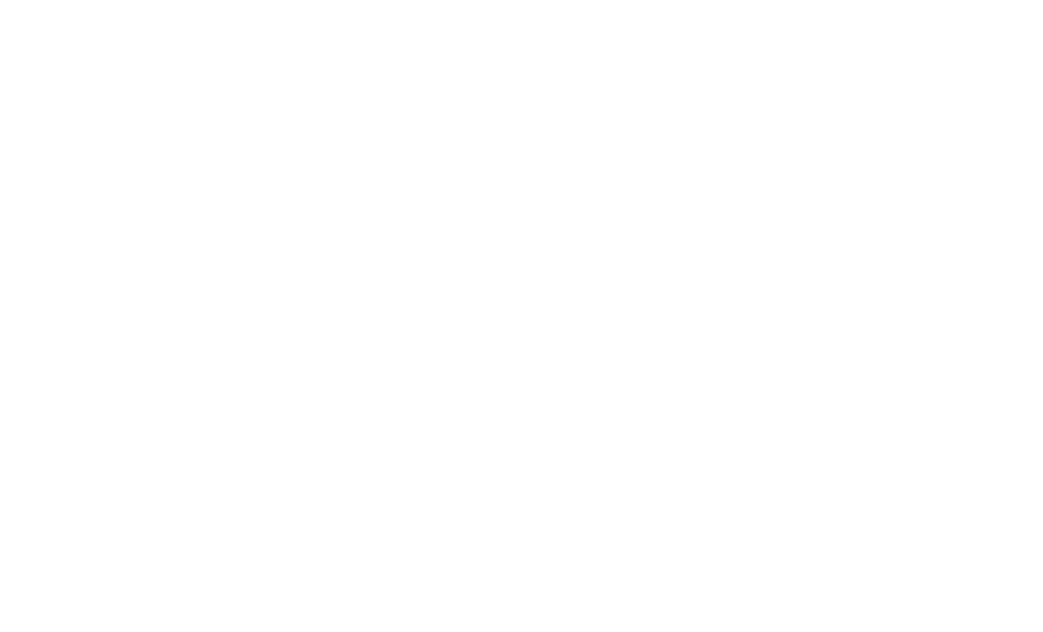
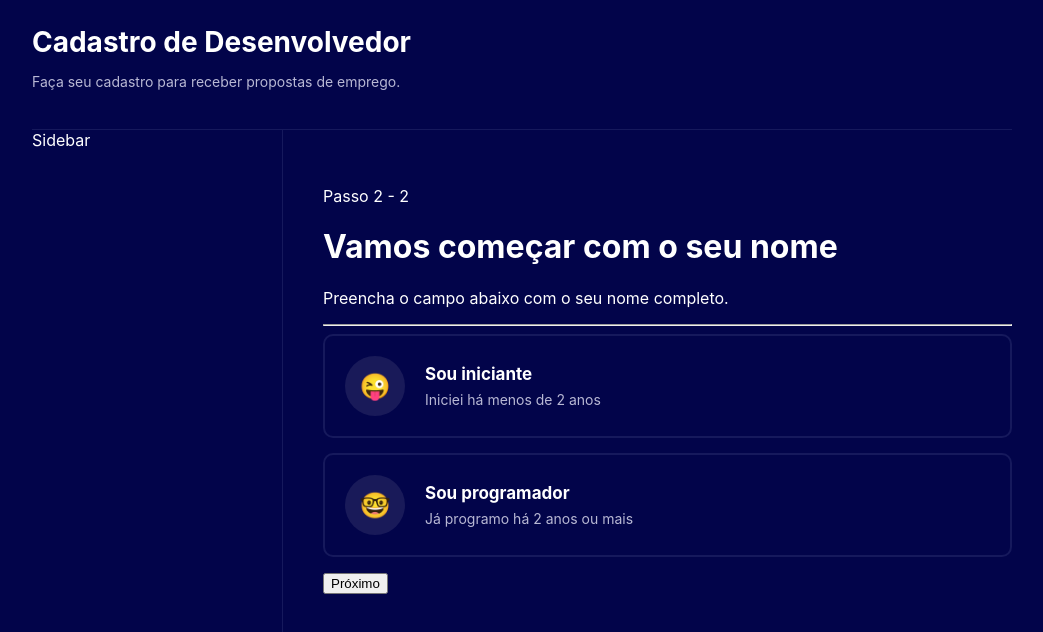
Before and after one commit to JrzenonDev/multi-step-form-react, a React (Create React App) app: page /step2 in a window 1280 px wide. Shown: the top 632 px of the page, without its empty margins (118-1161 px from the left). Built offline with nearby package versions, Linux system fonts and the light colour scheme.

Commit message:
adjusts in structure component FormStep2

```diff
--- a/src/pages/FormStep2/index.tsx
+++ b/src/pages/FormStep2/index.tsx
@@ -1,9 +1,56 @@
+import { useHistory } from 'react-router-dom'
 import * as C from './styles'
+import { useForm, FormActions } from '../../contexts/FormContext'
+import { Theme } from '../../components/Theme'
+import { useEffect } from 'react'
+import { SelectOption } from '../../components/SelectOption'
 
 export const FormStep2 = () => {
+
+  console.log('Form 2')
+
+  const { state, dispatch } = useForm()
+  const history = useHistory()
+
+  useEffect(() => {
+    dispatch({
+      type: FormActions.setCurrentStep,
+      payload: 2
+    })
+    // eslint-disable-next-line react-hooks/exhaustive-deps
+  }, [])
+
+  const handleNextStep = () => {
+    if (state.name !== '') {
+      history.push('/step3')
+    } else {
+      alert('O campo nome não pode ser vazio.')
+    }
+  }
+
   return (
-    <C.Container>
+    <Theme>
+      <C.Container>
+        <p>Passo 2 - {state.currentStep}</p>
+        <h1>Vamos começar com o seu nome</h1>
+        <p>Preencha o campo abaixo com o seu nome completo.</p>
 
-    </C.Container>
+        <hr />
+
+        <SelectOption
+          title="Sou iniciante"
+          description="Iniciei há menos de 2 anos"
+          icon="😜"
+        />
+
+        <SelectOption
+          title="Sou programador"
+          description="Já programo há 2 anos ou mais"
+          icon="🤓"
+        />
+
+        <button onClick={handleNextStep}>Próximo</button>
+      </C.Container>
+    </Theme>
   )
 }
```
